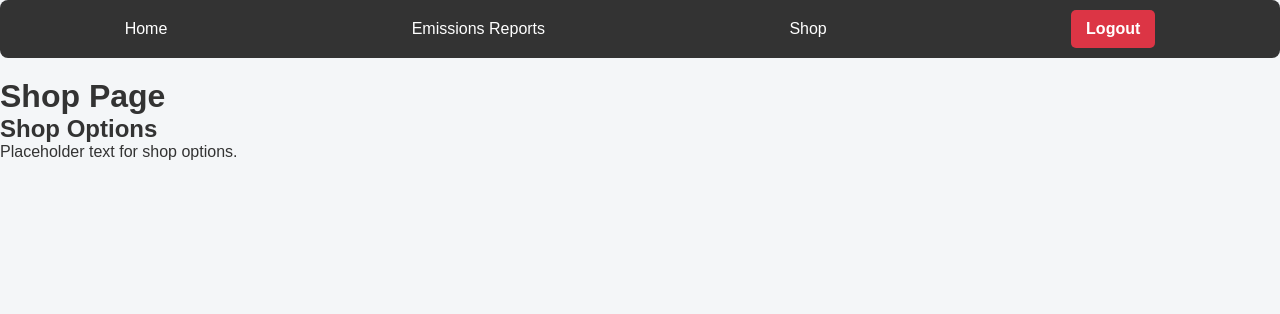
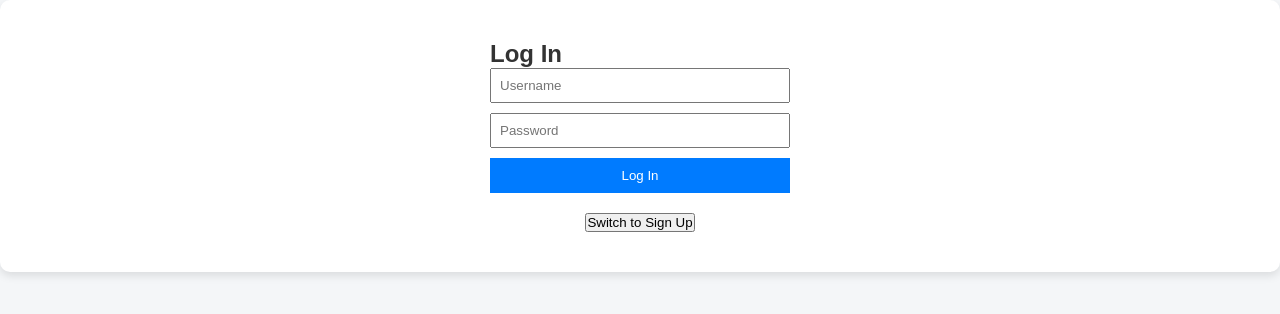
Before and after one commit to akayy-dev/HackRPIProject, a React (Create React App) app in the folder frontend/: page /shop in a window 1280 px wide. Shown: the top 314 px of the page. Built offline with nearby package versions, Linux system fonts and the light colour scheme.

Commit message:
mostly working except for trip excecution

```diff
--- a/frontend/src/App.js
+++ b/frontend/src/App.js
@@ -1,21 +1,77 @@
 // src/App.js
-import React from 'react';
+
+import React, { useState } from 'react';
 import { BrowserRouter as Router, Route, Routes } from 'react-router-dom';
 import HomePage from './pages/HomePage';
 import EmissionsReportPage from './pages/EmissionsReportPage';
 import ShopPage from './pages/ShopPage';
 import Navbar from './components/Navbar';
+import AuthForm from './components/auth/AuthForm';
 import './styles/App.css';
 
-const App = () => (
+const App = () => {
+  // Initialize login state based on session storage
+  const [isLoggedIn, setIsLoggedIn] = useState(sessionStorage.getItem('user') !== null);
+  const [formType, setFormType] = useState('login'); // Toggle between login and signup
+  const [notification, setNotification] = useState({ message: '', type: '' });
+
+  // Mock credentials for demonstration (for login form validation)
+  const correctUsername = 'user';
+  const correctPassword = 'password';
+
+  // Handle form submission for login/signup
+  const handleAuthSubmit = ({ username, password }) => {
+    if (formType === 'login') {
+      // Mock login validation
+      if (username === correctUsername && password === correctPassword) {
+        sessionStorage.setItem('user', username);
+        setIsLoggedIn(true);
+        setNotification({ message: 'Successfully logged in!', type: 'success' });
+      } else {
+        setNotification({ message: 'Incorrect username or password', type: 'error' });
+      }
+    } else if (formType === 'signup') {
+      // Mock signup action (you could add actual signup logic here)
+      sessionStorage.setItem('user', username);
+      setIsLoggedIn(true);
+      setNotification({ message: 'Signup successful!', type: 'success' });
+    }
+  };
+
+  // Logout function to clear session and update state
+  const handleLogout = () => {
+    sessionStorage.removeItem('user'); // Clear user data from storage
+    setIsLoggedIn(false); // Update login state
+    setNotification({ message: 'Logged out successfully.', type: 'success' });
+  };
+
+  // Toggle between login and signup forms
+  const toggleFormType = () => {
+    setFormType((prevType) => (prevType === 'login' ? 'signup' : 'login'));
+  };
+
+  return (
     <Router>
-    <Navbar />
+      {isLoggedIn ? (
+        <>
+          <Navbar logout={handleLogout} />
           <Routes>
             <Route path="/" element={<HomePage />} />
             <Route path="/emissions-report" element={<EmissionsReportPage />} />
             <Route path="/shop" element={<ShopPage />} />
           </Routes>
+        </>
+      ) : (
+        <div className="auth-container">
+          <AuthForm onSubmit={handleAuthSubmit} formType={formType} setNotification={setNotification} />
+          <button onClick={toggleFormType}>
+            {formType === 'login' ? 'Switch to Sign Up' : 'Switch to Log In'}
+          </button>
+          {notification.message && <p className={`notification ${notification.type}`}>{notification.message}</p>}
+        </div>
+      )}
     </Router>
   );
+};
 
 export default App;
--- a/frontend/src/components/Navbar.js
+++ b/frontend/src/components/Navbar.js
@@ -1,11 +1,13 @@
+// src/components/Navbar.js
+
 import React from 'react';
 import '../styles/navbar.css';
 
-const Navbar = ({ setActiveComponent, logout }) => (
+const Navbar = ({ logout }) => (
   <nav className="navbar">
-    <button className="nav-link" onClick={() => setActiveComponent('home')}>Home</button>
-    <button className="nav-link" onClick={() => setActiveComponent('emissions')}>Emissions Reports</button>
-    <button className="nav-link" onClick={() => setActiveComponent('shop')}>Shop</button>
+    <button className="nav-link" onClick={() => window.location.href = '/'}>Home</button>
+    <button className="nav-link" onClick={() => window.location.href = '/emissions-report'}>Emissions Reports</button>
+    <button className="nav-link" onClick={() => window.location.href = '/shop'}>Shop</button>
     <button className="logout-button" onClick={logout}>Logout</button>
   </nav>
 );
--- a/frontend/src/components/ExploreNearbyOptions.js
+++ b/frontend/src/components/home/ExploreNearbyOptions.js
@@ -1,6 +1,9 @@
+// src/components/home/ExploreNearbyOptions.js
+
 import React, { useState } from 'react';
+import { createTripEmissions } from '../../services/emissionsService';
 
-const ExploreNearbyOptions = ({ nearbyPlaces, currentLocation }) => {
+const ExploreNearbyOptions = ({ nearbyPlaces = [], currentLocation }) => { // Default nearbyPlaces to []
   const [selectedPlace, setSelectedPlace] = useState(null);
   const [tripMode, setTripMode] = useState('');
   const [totalEmissions, setTotalEmissions] = useState(0);
@@ -15,57 +18,25 @@ const ExploreNearbyOptions = ({ nearbyPlaces, currentLocation }) => {
     setTripMode(event.target.value);
   };
 
-  const createTrip = () => {
+  const createTrip = async () => {
     if (!selectedPlace || !tripMode) {
       alert("Please select a place and travel mode.");
       return;
     }
 
-    const origin = nearbyPlaces[0];
-    const o_lat = origin?.lat || currentLocation?.lat;
-    const o_long = origin?.long || currentLocation?.long;
+    const origin = { lat: currentLocation?.lat, long: currentLocation?.long };
+    const destination = { lat: selectedPlace.lat, long: selectedPlace.long };
 
-    if (o_lat == null || o_long == null) {
-      console.error("Origin coordinates are undefined.");
-      alert("Origin coordinates are missing.");
-      return;
+    try {
+      const emissions = await createTripEmissions(origin, destination, tripMode);
+      setTotalEmissions((prevTotal) => prevTotal + emissions);
+      setTrips((prevTrips) => [
+        ...prevTrips,
+        { start: currentLocation.name, destination: selectedPlace.name, emissions }
+      ]);
+    } catch (error) {
+      console.error('Error creating trip:', error);
     }
-
-    const { lat: d_lat, long: d_long } = selectedPlace;
-    if (d_lat == null || d_long == null) {
-      console.error("Selected place does not have valid coordinates:", selectedPlace);
-      alert("The selected place does not have valid coordinates.");
-      return;
-    }
-
-    const queryString = `o_lat=${o_lat}&o_long=${o_long}&d_lat=${d_lat}&d_long=${d_long}&mode=${tripMode}`;
-
-    fetch(`http://127.0.0.1:8080/get_trip_emissions?${queryString}`, {
-      method: 'POST',
-    })
-      .then((response) => {
-        if (!response.ok) {
-          throw new Error(`HTTP error! Status: ${response.status}`);
-        }
-        return response.json();
-      })
-      .then((data) => {
-        const emissions = data;
-        if (emissions != null) {
-          setTotalEmissions((prevTotal) => prevTotal + emissions);
-
-          // Add new trip to the trips array for tracking
-          setTrips((prevTrips) => [
-            ...prevTrips,
-            { start: currentLocation.name || "Current Location", destination: selectedPlace.name, emissions }
-          ]);
-        } else {
-          console.error("Emissions data is missing in the response:", data);
-        }
-      })
-      .catch((error) => {
-        console.error('Error creating trip:', error);
-      });
   };
 
   return (
--- a/frontend/src/components/home/LocationTable.js
+++ b/frontend/src/components/home/LocationTable.js
@@ -2,7 +2,7 @@ import React, { useState, useEffect } from "react";
 import { fetchLocationData, getGeolocation, fetchPlaceInfo } from "../../services/locationService";
 import "../../styles/LocationTable.css";
 import Markdown from "react-markdown";
-import ExploreNearbyOptions from "../ExploreNearbyOptions"; // Import the new component
+import ExploreNearbyOptions from "./ExploreNearbyOptions"; // Import the new component
 
 const LocationTable = () => {
   const [places, setPlaces] = useState([]);
--- a/frontend/src/pages/EmissionsReportPage.js
+++ b/frontend/src/pages/EmissionsReportPage.js
@@ -1,4 +1,5 @@
 // src/pages/EmissionsReportPage.js
+
 import React from 'react';
 import EmissionsTracker from '../components/emissions/EmissionsTracker';
 
--- a/frontend/src/pages/HomePage.js
+++ b/frontend/src/pages/HomePage.js
@@ -1,25 +1,15 @@
 // src/pages/HomePage.js
-import React, { useState } from 'react';
-import LocationDisplay from '../components/home/locationDisplay';
+import React from 'react';
+import LocationDisplay from '../components/home/LocationDisplay';
 import LocationTable from '../components/home/LocationTable';
-import CreateTrip from '../components/home/CreateTrip';
-import useNotification from '../hooks/useNotification';
-import Notification from '../components/notification';
+import ExploreNearbyOptions from '../components/home/ExploreNearbyOptions';
 
-const HomePage = () => {
-  const { notification, setNotification, closeNotification } = useNotification();
-
-  return (
+const HomePage = () => (
   <div>
     <h1>Home Page</h1>
     <LocationDisplay />
     <LocationTable />
-      <CreateTrip setNotification={setNotification} />
-      {notification.message && (
-        <Notification message={notification.message} type={notification.type} onClose={closeNotification} />
-      )}
   </div>
 );
-};
 
 export default HomePage;
--- a/frontend/src/pages/ShopPage.js
+++ b/frontend/src/pages/ShopPage.js
@@ -1,11 +1,11 @@
 // src/pages/ShopPage.js
+
 import React from 'react';
-import Shop from '../components/shop/Shop';
 
 const ShopPage = () => (
   <div>
     <h1>Shop Page</h1>
-    <Shop />
+    <p>Shop functionality will be added soon!</p>
   </div>
 );
 
--- a/frontend/src/styles/navbar.css
+++ b/frontend/src/styles/navbar.css
@@ -1,17 +1,18 @@
+/* src/styles/navbar.css */
+
 .navbar {
   display: flex;
-    justify-content: space-around;
+  gap: 15px;
   padding: 10px;
   background-color: #333;
-    color: white;
 }
 
 .nav-link, .logout-button {
   color: white;
-    cursor: pointer;
   background: none;
   border: none;
-    font-size: 1rem;
+  cursor: pointer;
+  font-size: 16px;
 }
 
 .nav-link:hover, .logout-button:hover {
```
Lines whose indentation alone changed are shown as unchanged.
